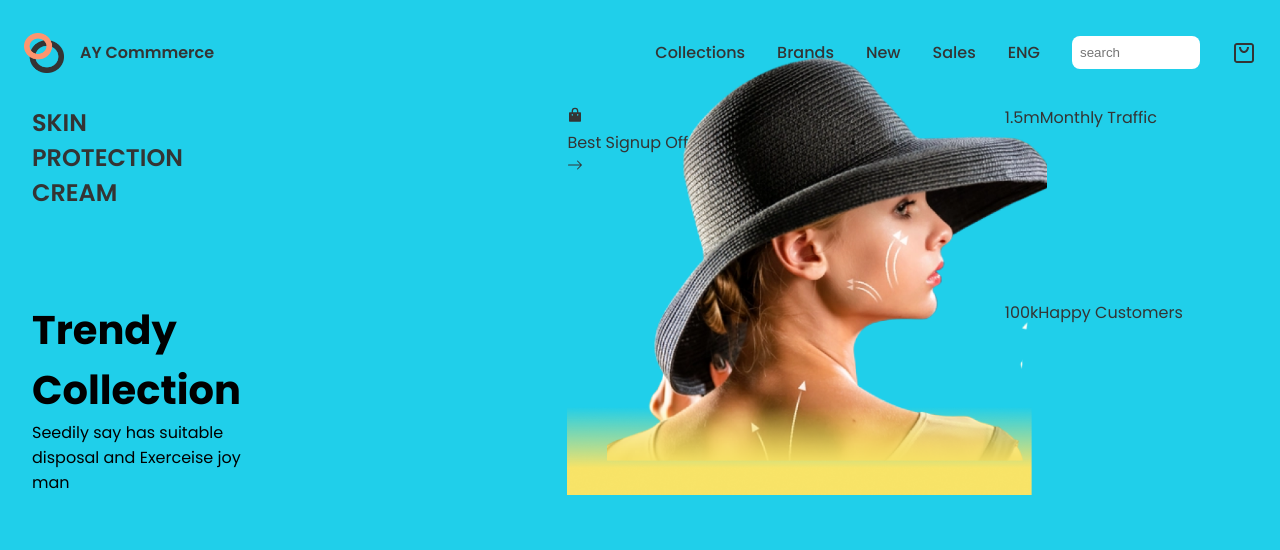
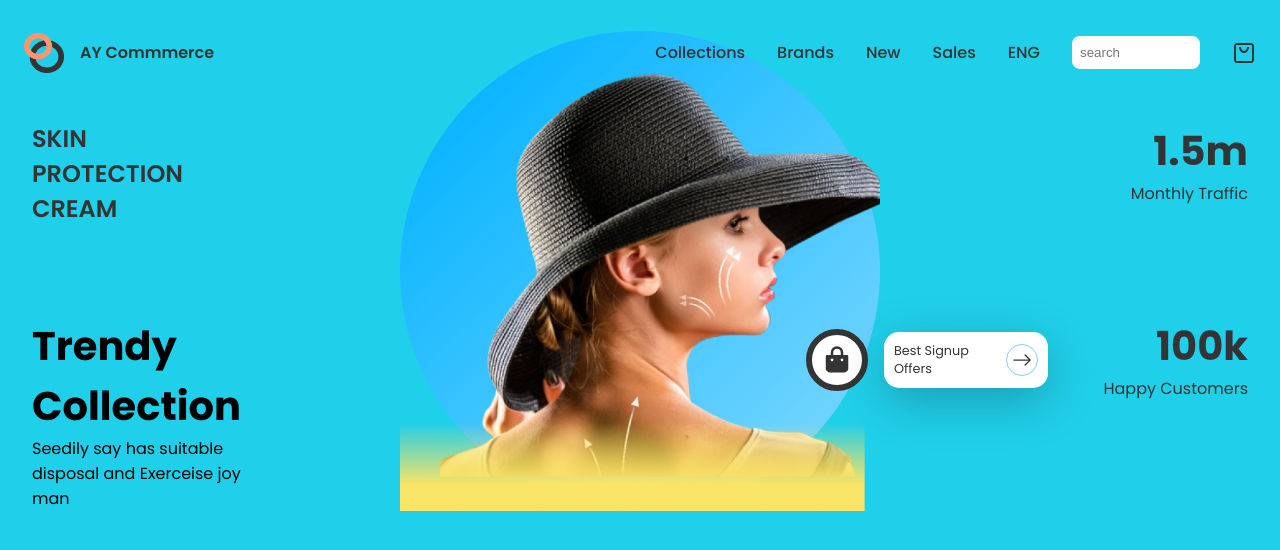
Before and after one commit to AY-SWE/eCommerceFrontendOnly, a React (Create React App) app: page / in a window 1280 px wide. Shown: the top 550 px of the page. Built offline with nearby package versions, Linux system fonts and the light colour scheme.

Commit message:
finished hero component

```diff
--- a/src/components/hero/Hero.module.css
+++ b/src/components/hero/Hero.module.css
@@ -1,5 +1,5 @@
 .container{
-    padding: 0rem 2rem;
+    padding: 1rem 2rem;
     display: grid;
     grid-template-columns: 1fr 3fr 1fr;
 }
@@ -15,6 +15,61 @@
     width: 30rem;
     position: absolute;
     bottom: 0;
+}
+
+.blueCircle{
+    width: 30rem;
+    height: 30rem;
+    border-radius: 50%;
+    z-index: -99;
+    position: absolute;
+    bottom: 0;
+    background: linear-gradient(135.74deg, #0bb5ff 14.09%, #6dd3fe 83.81%);
+}
+
+.cart2{
+    position: absolute;
+    bottom: 25%;
+    right: -35%;
+    display: flex;
+    gap: 1rem;
+    align-items: center;
+}
+
+.cart2>svg{
+    width: 30px;
+    height: 30px;
+    background: white;
+    padding: 10px;
+    border-radius: 50%;
+    border: 6px solid var(--black);
+}
+
+.signup{
+    display: flex;
+    gap: 1rem;
+    align-items: center;
+    background: white;
+    padding: 10px;
+    font-size: 0.8rem;
+    border-radius: 15px;
+    box-shadow: var(--shadow1);
+}
+
+.signup span{
+    display: block;
+    width: 6rem;
+}
+
+.signup svg{
+    border-radius: 50%;
+    border: 1px solid skyblue;
+    display: flex;
+    width: 20px;
+    height: 20px;
+    padding: 5px;
+    justify-content: center;
+    align-items: center;
 }
 
 .h_sides{
@@ -45,3 +100,25 @@
 .text :nth-child(2){
     display: block;
 }
+
+.traffic{
+    display: flex;
+    flex-direction: column;
+    text-align: right;
+}
+
+.traffic :first-child{
+    font-weight: 800;
+    font-size: 2.5rem;
+}
+
+.customers{
+    display: flex;
+    flex-direction: column;
+    text-align: right;
+}
+
+.customers :first-child{
+    font-weight: 800;
+    font-size: 2.5rem;
+}
```
